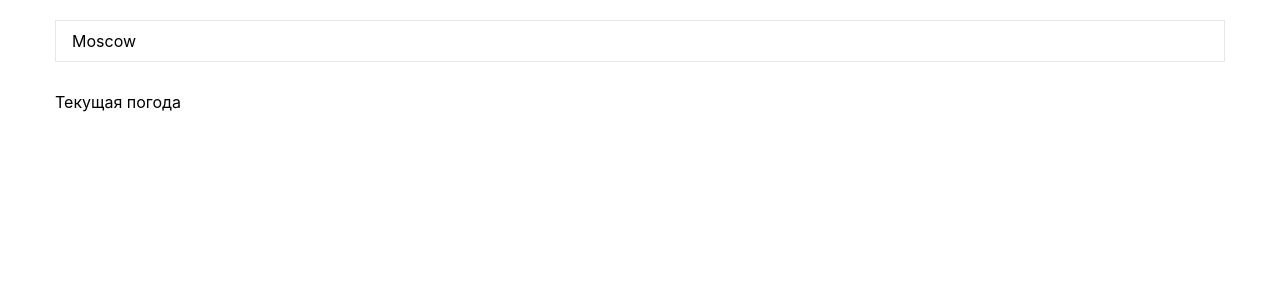
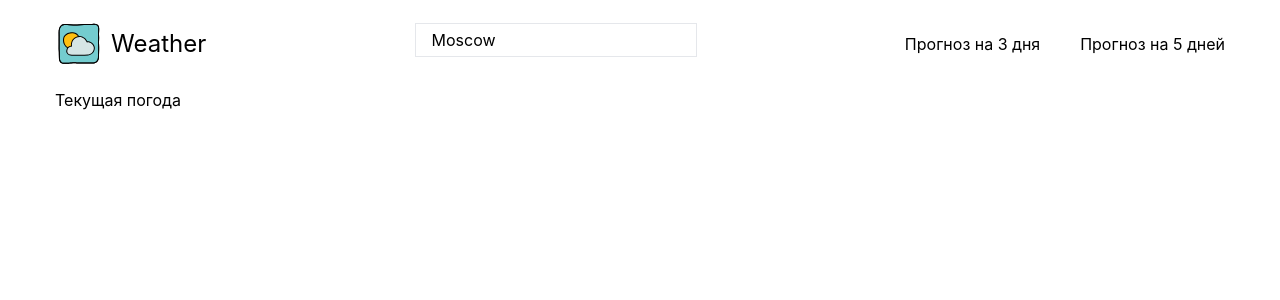
Before and after one commit to rostislav-frontend/weatherWebApplication, a React (Create React App) app: page / in a window 1280 px wide. Shown: the top 300 px of the page. Built offline with nearby package versions, Linux system fonts and the light colour scheme; no server answers.

Commit message:
added logo and link in header

```diff
--- a/src/components/Header.tsx
+++ b/src/components/Header.tsx
@@ -1,14 +1,27 @@
+
+import { Link } from "react-router-dom"
+import logo from "../icons/logo.svg"
 import { InputSearchCity } from "./InputSearchCity"
-
 
 
 export const Header = () => {
     return (
-        <header>
-            <div className="header-wrapper py-[20px] ">
+        <header className='flex py-[20px] justify-between items-center'>
+            <div className="header-logo flex items-center gap-2 text-[24px]">
+                <img src={logo} alt="" />
+                <span>Weather</span>
+            </div>
+            <div className="header-input ">
+                <InputSearchCity />
+            </div>
 
-                <InputSearchCity />
-
+            <div className="header-link flex gap-10">
+                <Link to='/'>
+                    Прогноз на 3 дня
+                </Link>
+                <Link to='/'>
+                    Прогноз на 5 дней
+                </Link>
             </div>
         </header>
     )
--- a/src/components/InputSearchCity.tsx
+++ b/src/components/InputSearchCity.tsx
@@ -11,7 +11,7 @@ export const InputSearchCity = () => {
     // custom hooks
     const debounced = useDebounce(searchCity)
 
-    const { isLoading, isError, data} = useSearchCityQuery(debounced, {
+    const { isLoading, isError, data } = useSearchCityQuery(debounced, {
         skip: debounced.length < 2,
         // обновление данных при фокусе на страницу
         // refetchOnFocus: true
@@ -22,18 +22,18 @@ export const InputSearchCity = () => {
 
 
     return (
-        <div className="input-header">
+        <>
             <input
-                className='border py-2 px-4 w-full h-[42px] mb-2 focus:outline-none'
+                className='border py-1 px-4  mb-2 focus:outline-none'
                 type="text"
                 placeholder="Введите свой город"
                 value={searchCity}
                 onChange={(event) => setSearchCity(event.target.value)}
             />
-            {isLoading && <h2>Идет загрузка</h2>}
+            {/* {isLoading && <h2>Идет загрузка</h2>} */}
+
+        </>
 
 
-
-        </div>
     )
 }
```
Also changed, not shown: src/icons/logo.svg (added).
